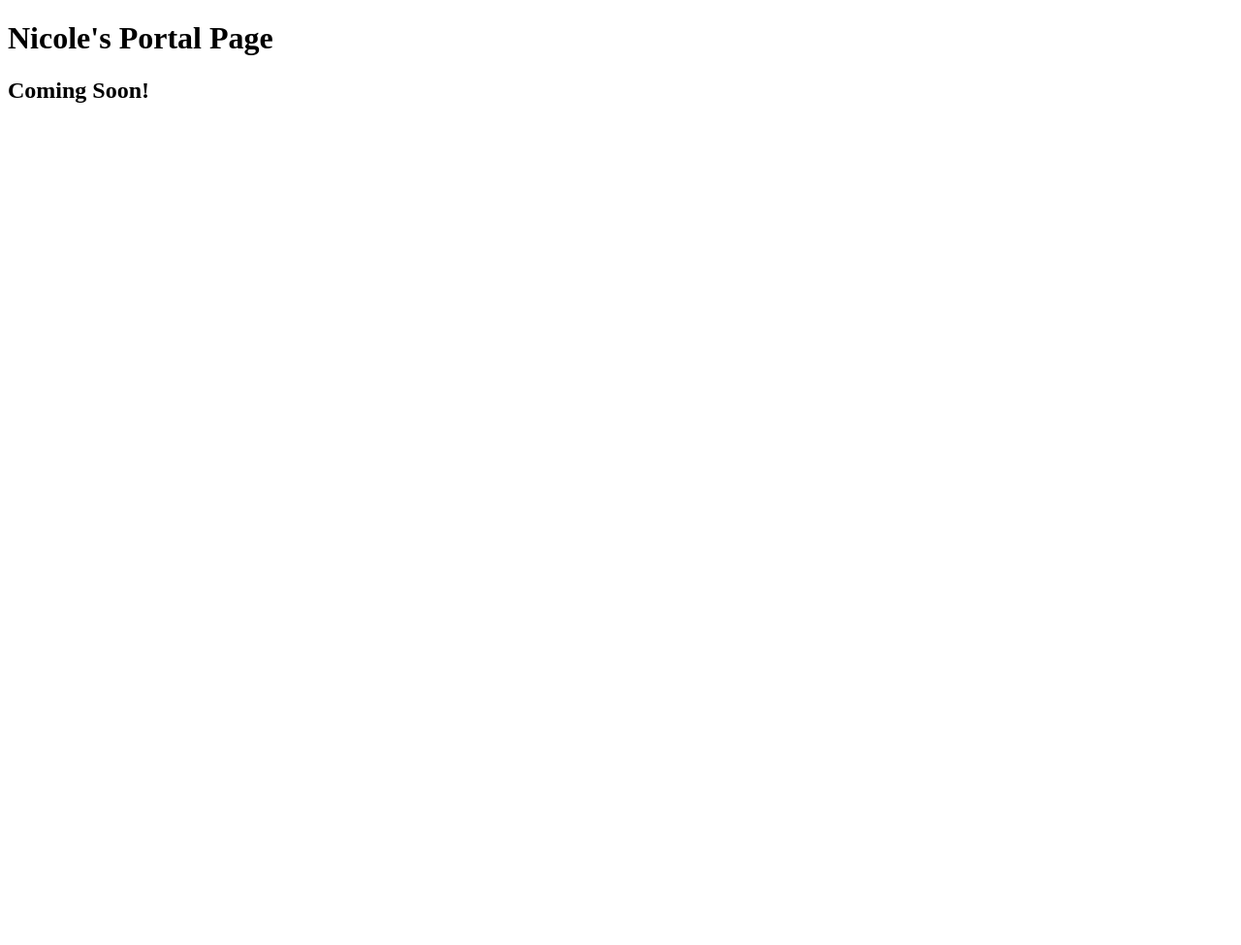
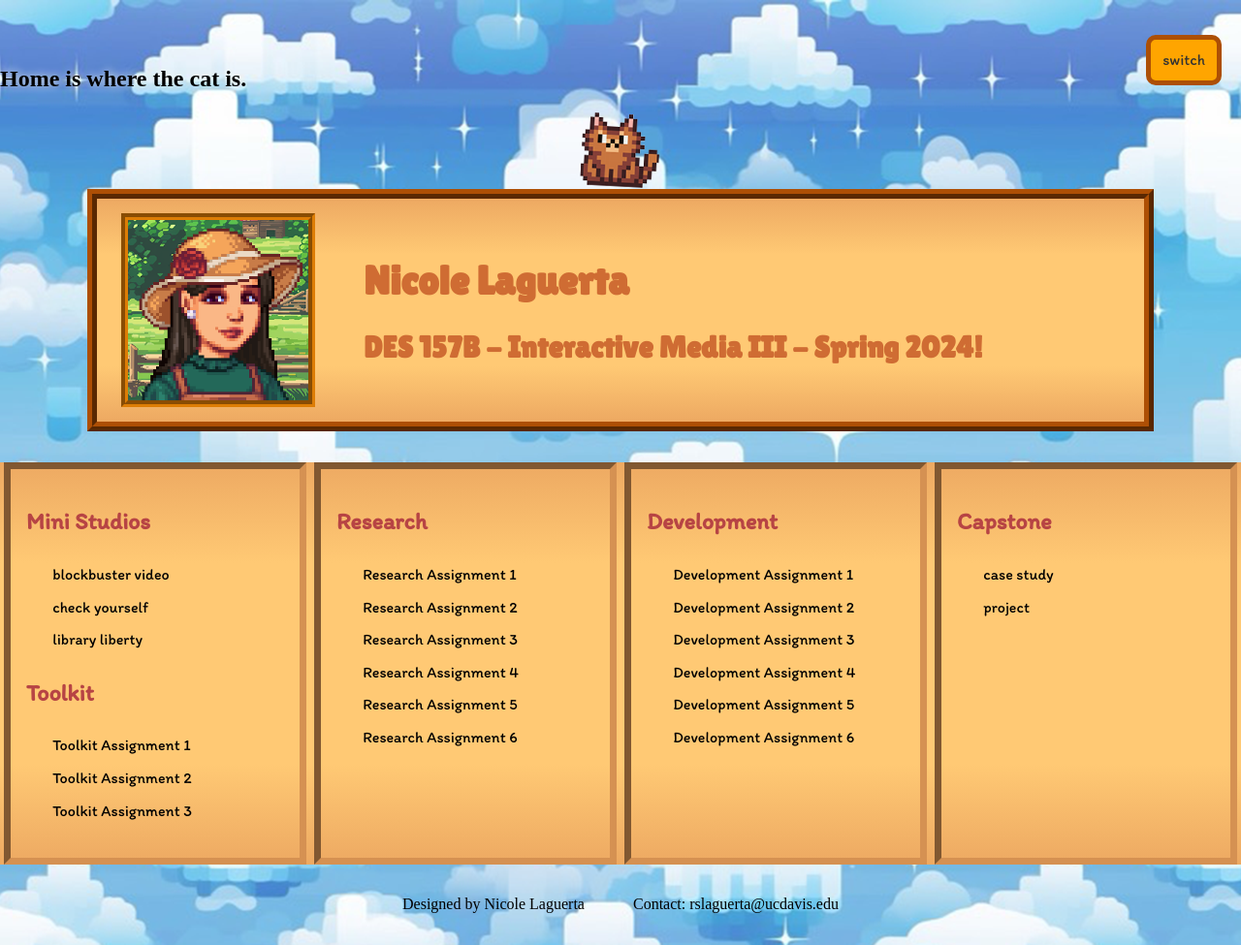
Before and after one commit to niclaguerta/des157b, a plain HTML site: page index.html in a window 1280 px wide. Shown: the whole page at 97% size. Before the commit the page ends 800 px from the top, so only its background shows below. Drawn offline with nearby package versions, Linux system fonts and the light colour scheme.

Commit message:
portal page finished

```diff
--- a/index.html
+++ b/index.html
@@ -1,14 +1,129 @@
-<!DOCTYPE html>
+<!doctype html>
 <html lang="en">
+
 <head>
     <meta charset="UTF-8">
+    <title>Home is...DES 157B!</title>
+
+    <!-- Normalize CSS for browser compatability -->
+    <link href="https://cdnjs.cloudflare.com/ajax/libs/normalize/8.0.1/normalize.min.css" rel="stylesheet">
+
+    <!-- Add link to any google fonts used here -->
+    <link rel="preconnect" href="https://fonts.googleapis.com">
+    <link rel="preconnect" href="https://fonts.gstatic.com" crossorigin>
+    <link href="https://fonts.googleapis.com/css2?family=Itim&family=Lilita+One&display=swap" rel="stylesheet">
+
+    <!-- My Styles -->
+    <link href="styles.css" rel="stylesheet">
+
+    <!-- Meta tag for mobile support -->
     <meta name="viewport" content="width=device-width, initial-scale=1.0">
-    <title>Portal Page</title>
+
+    <!-- My Script -->
+    <script src="script.js" defer></script>
+
 </head>
 
 <body>
-    <h1>Nicole's Portal Page</h1>
-    <h2>Coming Soon!</h2>
+
+    <div id="container">
+
+        <header>
+
+            <div id="quote">
+                <h2>Home is where the cat is.</h2>
+            </div>
+
+            <div id="chonk">
+                <img src="images/awake.png" alt="chonk awake" width="80" height="80">
+            </div>
+
+            <!--this is for the interactive banner-->
+            <div id="banner">
+                <section>
+                    <img src="images/portrait.png" alt="profile pic" width="200" height="200">
+                </section>
+                <section>
+                    <h1>Nicole Laguerta</h1>
+                    <h2>DES 157B - Interactive Media III - Spring 2024!</h2>
+                </section>
+            </div>
+
+        </header>
+
+        <main>
+
+            <section id="projects">
+
+                <h3>Mini Studios</h3>
+                <nav>
+                    <ol>
+                        <li><a href="#">blockbuster video</a></li>
+                        <li><a href="#">check yourself</a></li>
+                        <li><a href="#">library liberty</a></li>
+                    </ol>
+                </nav>
+                <h3>Toolkit</h3>
+                <nav>
+                    <ol>
+                        <li><a href="#">Toolkit Assignment 1</a></li>
+                        <li><a href="#">Toolkit Assignment 2</a></li>
+                        <li><a href="#">Toolkit Assignment 3</a></li>
+                    </ol>
+                </nav>
+
+            </section>
+
+            <section id="research">
+                <h3>Research</h3>
+                <nav>
+                    <ul>
+                        <li><a href="#">Research Assignment 1</a></li>
+                        <li><a href="#">Research Assignment 2</a></li>
+                        <li><a href="#">Research Assignment 3</a></li>
+                        <li><a href="#">Research Assignment 4</a></li>
+                        <li><a href="#">Research Assignment 5</a></li>
+                        <li><a href="#">Research Assignment 6</a></li>
+                    </ul>
+                </nav>
+
+            </section>
+
+            <section id="development">
+                <h3>Development</h3>
+                <nav>
+                    <ul>
+                        <li><a href="#">Development Assignment 1</a></li>
+                        <li><a href="#">Development Assignment 2</a></li>
+                        <li><a href="#">Development Assignment 3</a></li>
+                        <li><a href="#">Development Assignment 4</a></li>
+                        <li><a href="#">Development Assignment 5</a></li>
+                        <li><a href="#">Development Assignment 6</a></li>
+                    </ul>
+                </nav>
+            </section>
+
+            <section id="capstone">
+                <h3>Capstone</h3>
+                <nav>
+                    <ul>
+                        <li><a href="#">case study</a></li>
+                        <li><a href="#">project</a></li>
+                    </ul>
+                </nav>
+            </section>
+
+            <button>switch</button>
+
+        </main>
+
+        <footer id="footer">
+            <p>Designed by Nicole Laguerta</p>
+            <p>Contact: <a href="mailto:&#114;&#115;&#108;&#097;&#103;&#117;&#101;&#114;&#116;&#097;&#064;&#117;&#099;&#100;&#097;&#118;&#105;&#115;&#046;&#101;&#100;&#117;">&#114;&#115;&#108;&#097;&#103;&#117;&#101;&#114;&#116;&#097;&#064;&#117;&#099;&#100;&#097;&#118;&#105;&#115;&#046;&#101;&#100;&#117;</a></p>
+        </footer>
+
+    </div>
 
 </body>
+
 </html>
--- /dev/null
+++ b/script.js
@@ -0,0 +1,42 @@
+(function() {
+    'use strict';
+
+    const button = document.querySelector('button');
+    const body = document.querySelector('body');
+    const banner = document.querySelector('#banner');
+    const sections = document.querySelectorAll('section');
+    const quote = document.querySelector('#quote');
+    const chonkImage = document.querySelector('#chonk img');
+    const footer = document.querySelector('#footer');
+    let mode = 'dark';
+
+    button.addEventListener('click', function() {
+        if (mode === 'dark') {
+            body.className = 'switch';
+            banner.className = 'switch';
+            button.className = 'switch';
+            quote.className = 'switch';
+            footer.className = 'switch';
+            chonkImage.src = 'images/sleep.png'; // Change to the sleep image
+            chonkImage.width = 80;
+            chonkImage.height = 80;
+            for (const section of sections) {
+                section.className = 'switch';
+            }
+            mode = 'light';
+        } else {
+            body.removeAttribute('class');
+            banner.removeAttribute('class');
+            button.removeAttribute('class');
+            quote.removeAttribute('class');
+            footer.removeAttribute('class');
+            chonkImage.src = 'images/awake.png'; // Change back to the awake image
+            chonkImage.width = 80;
+            chonkImage.height = 80;
+            for (const section of sections) {
+                section.removeAttribute('class');
+            }
+            mode = 'dark';
+        }
+    });
+})();
--- /dev/null
+++ b/styles.css
@@ -0,0 +1,200 @@
+/* CSS Resets */
+* {
+    box-sizing: border-box;
+}
+
+img {
+    max-width: 100%;
+    display: block;
+    height: auto;
+    margin: auto;
+}
+
+/* Page styling */
+@keyframes scrollRight {
+    from {
+      background-position: 0 0;
+    }
+    to {
+      background-position: 100% 0;
+    }
+}
+
+body {
+    background: url(images/day.png) repeat-x;
+    animation: scrollRight 100s linear infinite;
+    transition: all 2s;
+}
+
+body.switch {
+    background: url(images/night.png);
+}
+
+#container {
+    position: relative;
+    width: 100%;
+    max-width: 1366px;
+    /* make sure the columns don't get too small and text stays readable */
+    min-width: 900px;
+    margin: 1em auto;
+    padding-top: 2em;
+}
+
+header {
+    margin: 0 auto 2em auto;
+}
+
+#quote {
+    text-shadow: #fbfdf2 1px 0 10px;
+    color: #000;
+    font-size: 1em;
+}
+
+#quote.switch {
+    text-shadow: #FC0 1px 0 10px;
+    color: #fff;
+    font-size: 1em;
+}
+
+#chonk {
+    margin: auto;
+    animation: wiggle 2s linear infinite;
+    transition: all 2s;
+}
+
+@keyframes wiggle {
+    0%, 100% {
+        transform: rotate(-3deg);
+    }
+    50% {
+        transform: rotate(3deg);
+    }
+}
+
+#banner {
+    width: 1100px;
+    height: 250px;
+    margin: auto;
+    background: linear-gradient(0deg, rgba(237,169,98,1) 0%, rgba(255,201,116,1) 25%, rgba(255,201,116,1) 50%, rgba(255,201,116,1) 75%, rgba(237,169,98,1) 100%);
+    color: #cf6c33;;
+    overflow: hidden;
+    display: grid;
+	place-items: center;
+    display: flex;
+    gap: 50px;
+    font-family: 'Lilita One', sans-serif;
+    font-size: 1.3em;
+    border: 10px ridge #ad4f05;
+}
+
+#banner img {
+    margin-left: 25px;
+    border: 7px groove #dd7d05;
+}
+
+#banner.switch {
+    background-color: #333;
+    transition: all 2s;
+}
+
+main {
+    display: flex;
+    justify-content: space-evenly;
+    margin: 1em auto;
+    background: linear-gradient(0deg, rgba(237,169,98,1) 0%, rgba(255,201,116,1) 25%, rgba(255,201,116,1) 50%, rgba(255,201,116,1) 75%, rgba(237,169,98,1) 100%);
+}
+
+main section {
+    flex: 1;
+    border: inset 7px #d59152;
+    margin: 0 .25em;
+    padding: 1em;
+}
+
+main section h3 {
+    font-family: 'Itim', cursive;
+    font-size: 1.5em;
+    color: #b74444;
+}
+
+a {
+    text-decoration: none;
+}
+
+nav ol, nav ul {
+    list-style-type: none;
+    margin-left: 0;
+    padding-left: 0;
+    font-family: 'Itim', cursive;
+    font-size: 1em;
+}
+
+section li {
+    padding-left: 1.2em;
+}
+
+section a {
+    line-height: 1.1em;
+    display: inline-block;
+    padding: .5em;
+    color: #000;
+}
+
+section a:hover {
+    background-color: orange;
+    border-radius: 10px;
+    color: #000;
+}
+
+section.switch a {
+    color: #333;
+}
+
+section.switch a:hover {
+    background-color: #333;
+    color: rgb(235, 235, 235);
+}
+
+button {
+    position: absolute;
+    top: 20px;
+    right: 20px;
+    padding: 12px;
+    background-color: orange;
+    color: #333;
+    border: 5px solid transparent;
+    border-radius: 10px;
+    font-family: 'Itim', cursive;
+    border-color: #ad4f05;
+}
+
+button:hover {
+    background-color: #fff;
+    cursor: pointer;
+}
+
+button.switch {
+    background-color: rgb(235, 235, 235);
+    border-color: #333;
+}
+
+button.switch:hover {
+    background-color: #ffb9ff;
+    color: #000;
+}
+
+#footer {
+    margin: auto;
+    display: flex;
+    gap: 50px;
+    justify-content: center;
+}
+
+#footer a {
+    color: inherit;
+    text-decoration: none;
+}
+
+#footer.switch {
+    color: #fff;
+}
```
Also changed, not shown: images/awake.png (added), images/day.png (added), images/night.png (added), images/portrait.png (added), images/sleep.png (added), 2 other files.
